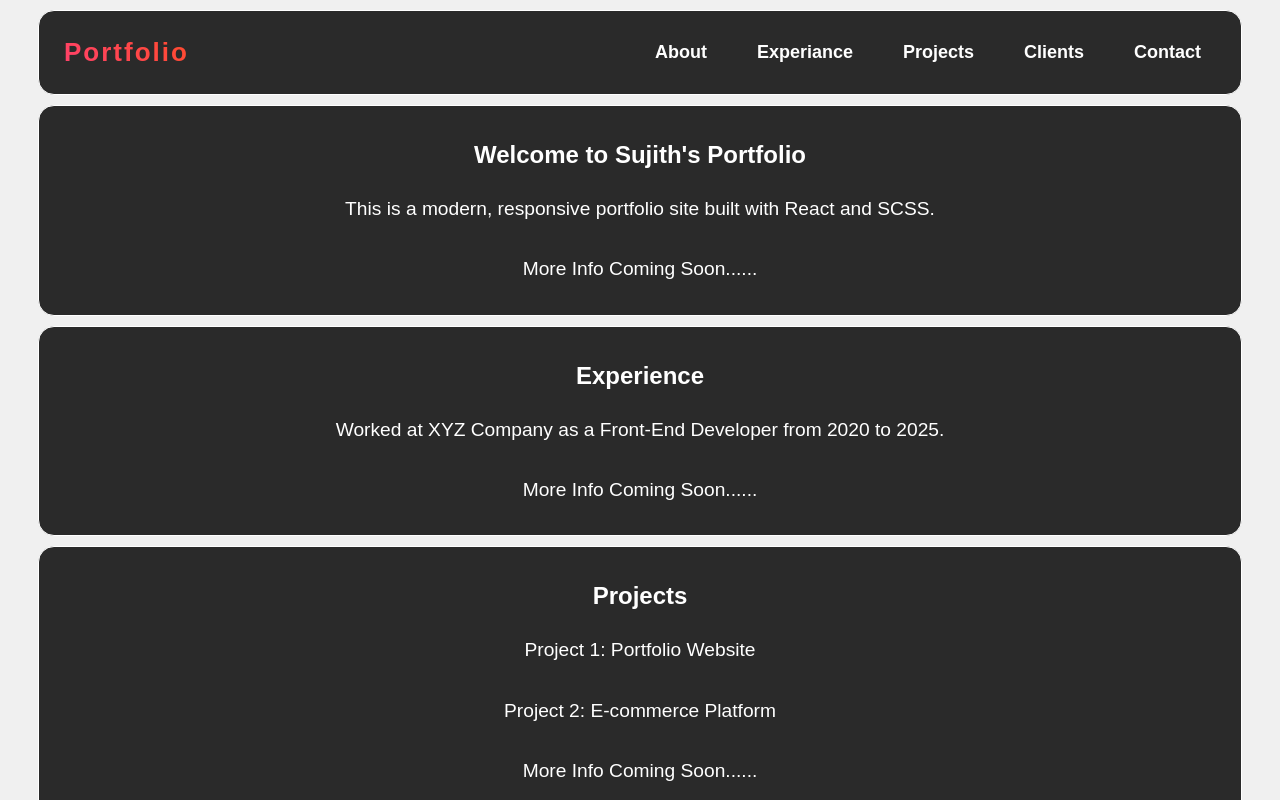
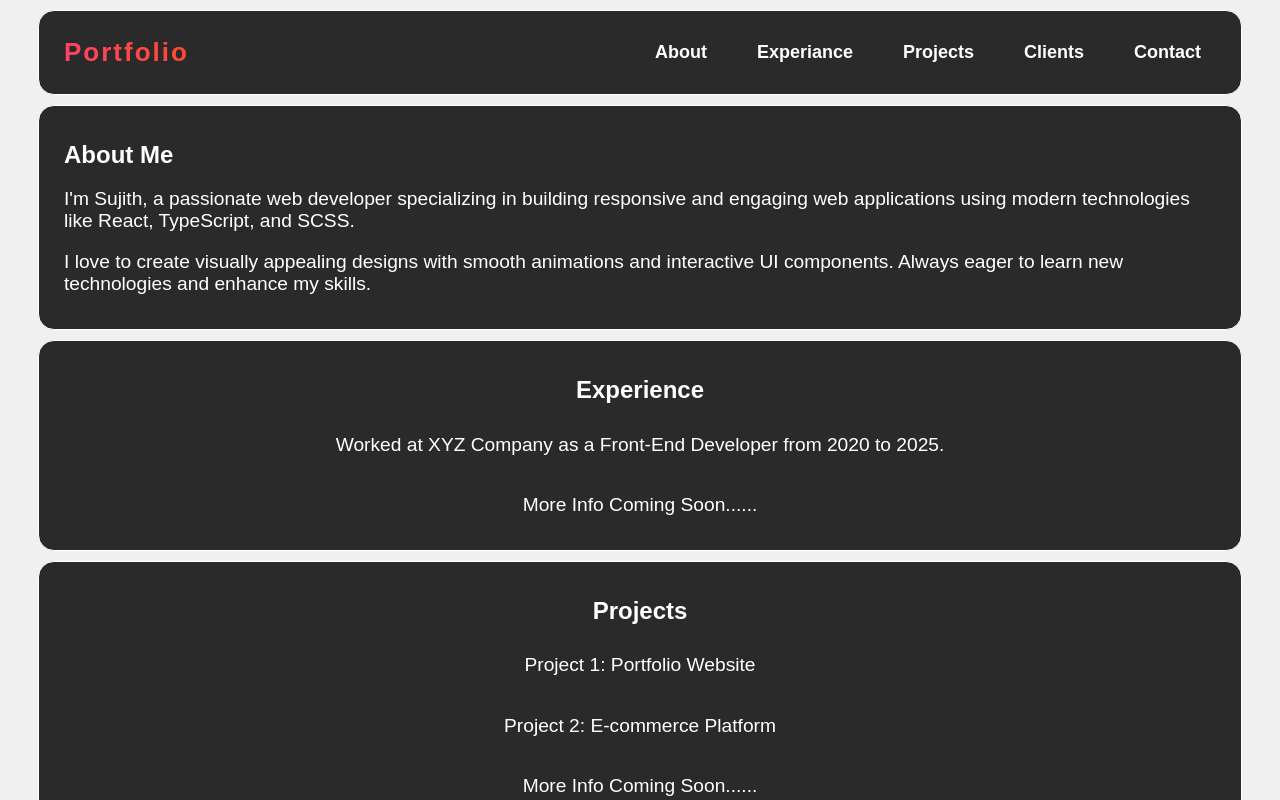
Before and after one commit to sujithsadineni/Portfolio, a React (Vite) app: page / in a window 1280 px wide. Shown: the top 800 px of the page. Built offline with nearby package versions, Linux system fonts and the light colour scheme; the HTML template or start-up script is replaced by a standard one.

Commit message:
updated about

```diff
--- a/src/components/about/About.tsx
+++ b/src/components/about/About.tsx
@@ -1,12 +1,22 @@
+// src/components/about/About.tsx
+
 import React from 'react';
 import './About.scss';
 
 const About: React.FC = () => {
   return (
     <section id="about" className="about">
-     <h1>Welcome to Sujith's Portfolio</h1>
-     <p>This is a modern, responsive portfolio site built with React and SCSS.</p>
-      <p>More Info Coming Soon......</p>
+      <div className="about-content">
+        <h1>About Me</h1>
+        <p>
+          I'm Sujith, a passionate web developer specializing in building responsive and engaging web applications
+          using modern technologies like React, TypeScript, and SCSS.
+        </p>
+        <p>
+          I love to create visually appealing designs with smooth animations and interactive UI components.
+          Always eager to learn new technologies and enhance my skills.
+        </p>
+      </div>
     </section>
   );
 };
--- a/src/components/footer/Footer.scss
+++ b/src/components/footer/Footer.scss
@@ -16,11 +16,10 @@
 }
 
 .footer-content {
-  width: 90%;
+  width: 100%;
   text-align: center;
   justify-content: space-between;
   align-items: center;
-  margin-right: 0px;
 }
 
 .social-icons {
```
